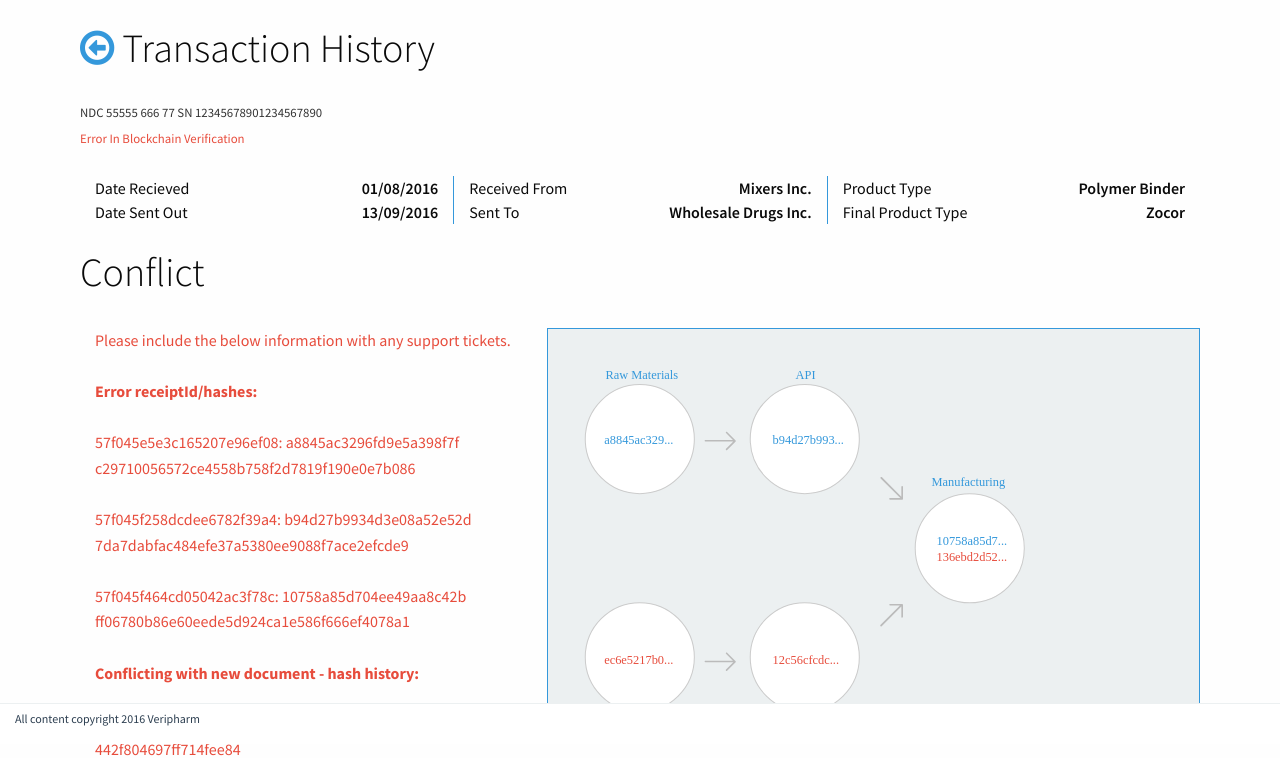
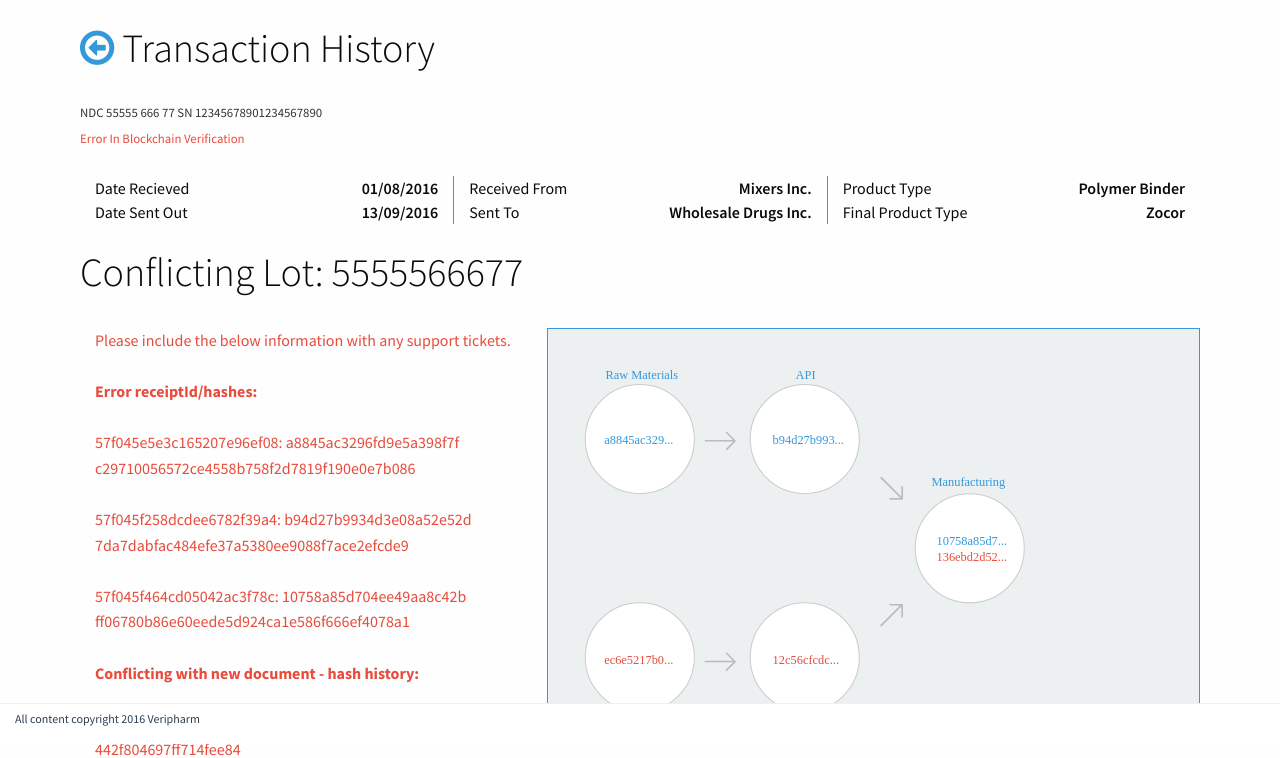
Before and after one commit to pooleja/drugtracker, a Node server app: page /error in a window 1280 px wide. Shown: the part 66-824 px from the top of the page. Run offline with Node 20, Linux system fonts and the light colour scheme; some libraries are stand-ins or nearby versions.

Commit message:
Fix title

```diff
--- a/views/error.ejs
+++ b/views/error.ejs
@@ -59,7 +59,7 @@
 				</div>
 			</div>
       <div class="small-12 pad-20">
-        <h1>Conflict</h1>
+        <h1>Conflicting Lot: 5555566677</h1>
       </div>
       <div class="small-5 columns">
         <p style="color: #E74C3C;">
```
